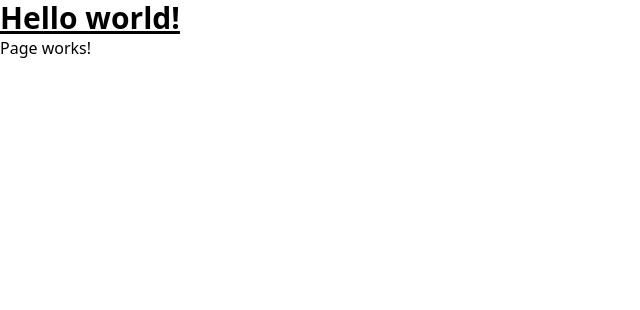
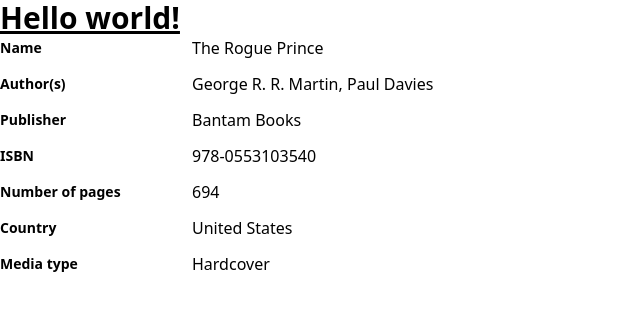
Before and after one commit to ZigaVukcevicDev/code-quest, an Angular app in the folder client/: page /book/1 in a window 1280 px wide. Shown: the top 310 px of the page, without its empty margins (0-640 px from the left). Built offline with nearby package versions, Linux system fonts and the light colour scheme.

Commit message:
Add book detail component with dummy data

```diff
--- a/client/src/app/app.module.ts
+++ b/client/src/app/app.module.ts
@@ -7,6 +7,7 @@ import { BookDetailPageComponent } from '@layout/book-detail-page/book-detail-pa
 import { BooksPageComponent } from '@layout/books-page/books-page.component';
 import { DesignSystemPageComponent } from '@layout/design-system-page/design-system-page.component';
 import { BooksRoutingModule } from '@modules/books/books-routing.module';
+import { BookDetailComponent } from '@modules/books/components/book-detail/book-detail.component';
 import { BookComponent } from '@modules/books/components/book/book.component';
 import { DividerPipe } from '@shared/pipes/divider/divider.pipe';
 
@@ -16,6 +17,7 @@ import { DividerPipe } from '@shared/pipes/divider/divider.pipe';
     AppComponent,
     BreadcrumbsComponent,
     BookComponent,
+    BookDetailComponent,
     // Pages
     BooksPageComponent,
     BookDetailPageComponent,
--- a/client/src/app/layout/book-detail-page/book-detail-page.component.html
+++ b/client/src/app/layout/book-detail-page/book-detail-page.component.html
@@ -1 +1 @@
-Page works!
+<zv-book-detail [bookDetail]="bookDetail"></zv-book-detail>
--- a/client/src/app/layout/book-detail-page/book-detail-page.component.ts
+++ b/client/src/app/layout/book-detail-page/book-detail-page.component.ts
@@ -7,7 +7,7 @@ import BookDetail from '@app/data/interfaces/book-detail.interface';
   styleUrls: ['./book-detail-page.component.scss'],
 })
 export class BookDetailPageComponent {
-  book: BookDetail = {
+  bookDetail: BookDetail = {
     id: 2,
     name: 'The Rogue Prince',
     authors: ['George R. R. Martin', 'Paul Davies'],
--- a/client/src/app/modules/books/books.module.ts
+++ b/client/src/app/modules/books/books.module.ts
@@ -1,9 +1,10 @@
 import { CommonModule } from '@angular/common';
 import { NgModule } from '@angular/core';
+import { BookDetailComponent } from '@modules/books/components/book-detail/book-detail.component';
 import { BookComponent } from '@modules/books/components/book/book.component';
 
 @NgModule({
-  declarations: [BookComponent],
+  declarations: [BookComponent, BookDetailComponent],
   imports: [CommonModule],
 })
 export class BooksModule {}
--- /dev/null
+++ b/client/src/app/modules/books/components/book-detail/book-detail.component.html
@@ -0,0 +1,28 @@
+<div class="mb-3 md:flex md:items-center">
+  <p class="text-sm md:basis-48"><strong>Name</strong></p>
+  <p>{{ bookDetail.name }}</p>
+</div>
+<div class="mb-3 md:flex md:items-center">
+  <p class="text-sm md:basis-48"><strong>Author(s)</strong></p>
+  <p>{{ bookDetail.authors | divider : Divider.COMMA }}</p>
+</div>
+<div class="mb-3 md:flex md:items-center">
+  <p class="text-sm md:basis-48"><strong>Publisher</strong></p>
+  <p>{{ bookDetail.publisher }}</p>
+</div>
+<div class="mb-3 md:flex md:items-center">
+  <p class="text-sm md:basis-48"><strong>ISBN</strong></p>
+  <p>{{ bookDetail.isbn }}</p>
+</div>
+<div class="mb-3 md:flex md:items-center">
+  <p class="text-sm md:basis-48"><strong>Number of pages</strong></p>
+  <p>{{ bookDetail.numberOfPages }}</p>
+</div>
+<div class="mb-3 md:flex md:items-center">
+  <p class="text-sm md:basis-48"><strong>Country</strong></p>
+  <p>{{ bookDetail.country }}</p>
+</div>
+<div class="mb-3 md:flex md:items-center">
+  <p class="text-sm md:basis-48"><strong>Media type</strong></p>
+  <p>{{ bookDetail.mediaType }}</p>
+</div>
--- /dev/null
+++ b/client/src/app/modules/books/components/book-detail/book-detail.component.ts
@@ -0,0 +1,15 @@
+import { Component, Input } from '@angular/core';
+import { Divider } from '@app/data/enums/divider.enum';
+import BookDetail from '@app/data/interfaces/book-detail.interface';
+
+@Component({
+  selector: 'zv-book-detail',
+  templateUrl: './book-detail.component.html',
+  styleUrls: ['./book-detail.component.scss'],
+})
+export class BookDetailComponent {
+  Divider: typeof Divider = Divider;
+
+  // TODO: remove exclamation
+  @Input() bookDetail!: BookDetail;
+}
--- a/client/src/app/modules/books/components/book/book.component.html
+++ b/client/src/app/modules/books/components/book/book.component.html
@@ -5,9 +5,6 @@
   <div>
     {{ book.authors | divider : Divider.SLASH }}
   </div>
-  <div>
-    {{ book.authors | divider : Divider.COMMA }}
-  </div>
   <div>{{ book.publisher }}</div>
   <div>Favorite indicator</div>
 </div>
```
Also changed, not shown: client/src/app/modules/books/components/book-detail/book-detail.component.scss (added), 1 other file (tests, documents, lock files or other folders).
